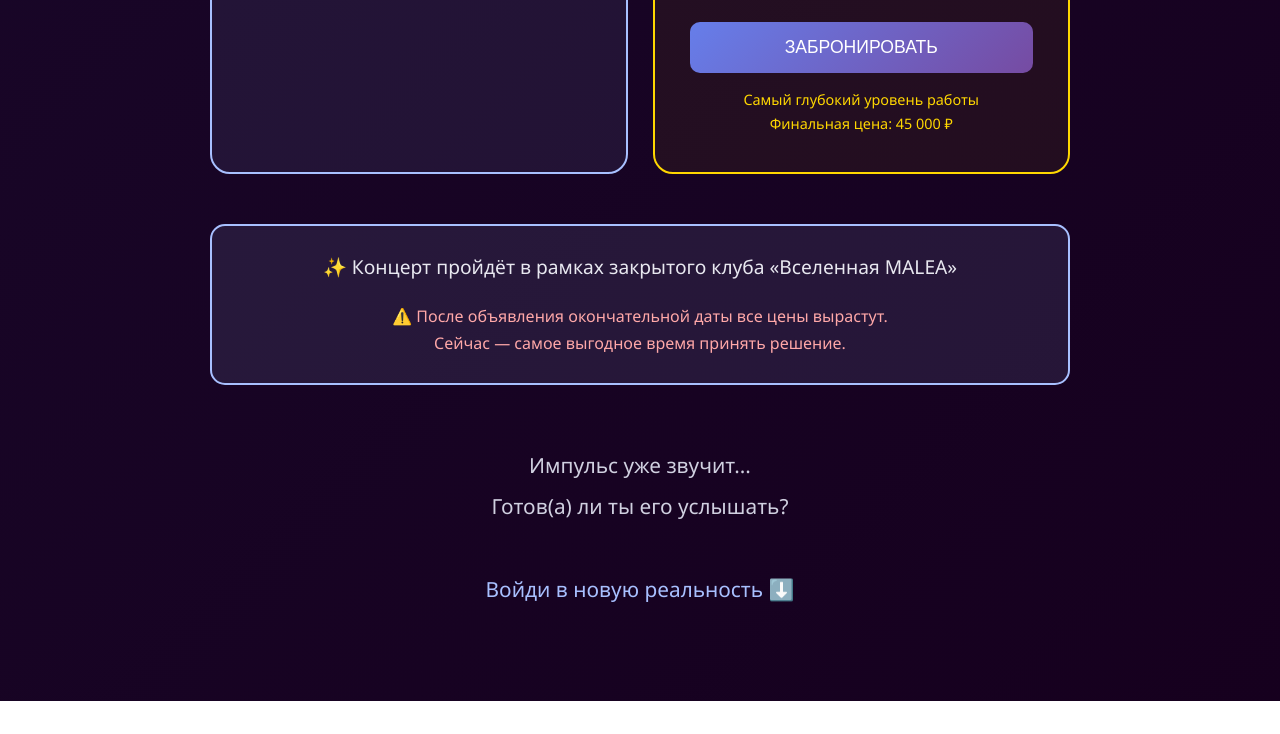
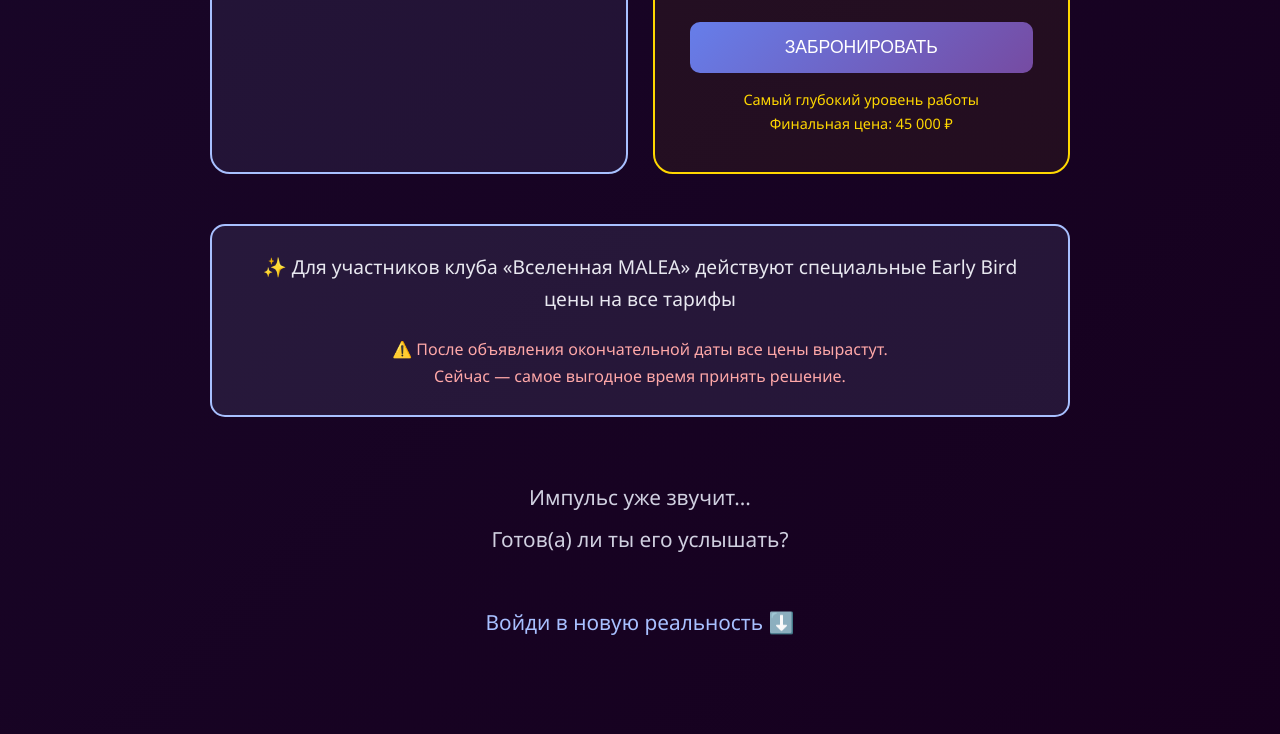
Before and after one commit to sir-an-drew/Malea, a plain HTML site: page index.html in a window 1280 px wide. Shown: the part 5053-5787 px from the top of the page. Before the commit the page ends 5754 px from the top, so only its background shows below. Drawn offline with Linux system fonts and the light colour scheme.

Commit message:
Update index.html

```diff
--- a/index.html
+++ b/index.html
@@ -654,7 +654,7 @@
         </div>
 
         <div class="important-note">
-            <p style="font-size: 1.2em; margin-bottom: 15px;">✨ Концерт пройдёт в рамках закрытого клуба «Вселенная MALEA»</p>
+            <p style="font-size: 1.2em; margin-bottom: 15px;">✨ Для участников клуба «Вселенная MALEA» действуют специальные Early Bird цены на все тарифы</p>
             <p style="font-size: 1em; color: #ffa8a8; margin-top: 20px;">
                 ⚠️ После объявления окончательной даты все цены вырастут.<br>
                 Сейчас — самое выгодное время принять решение.
```
